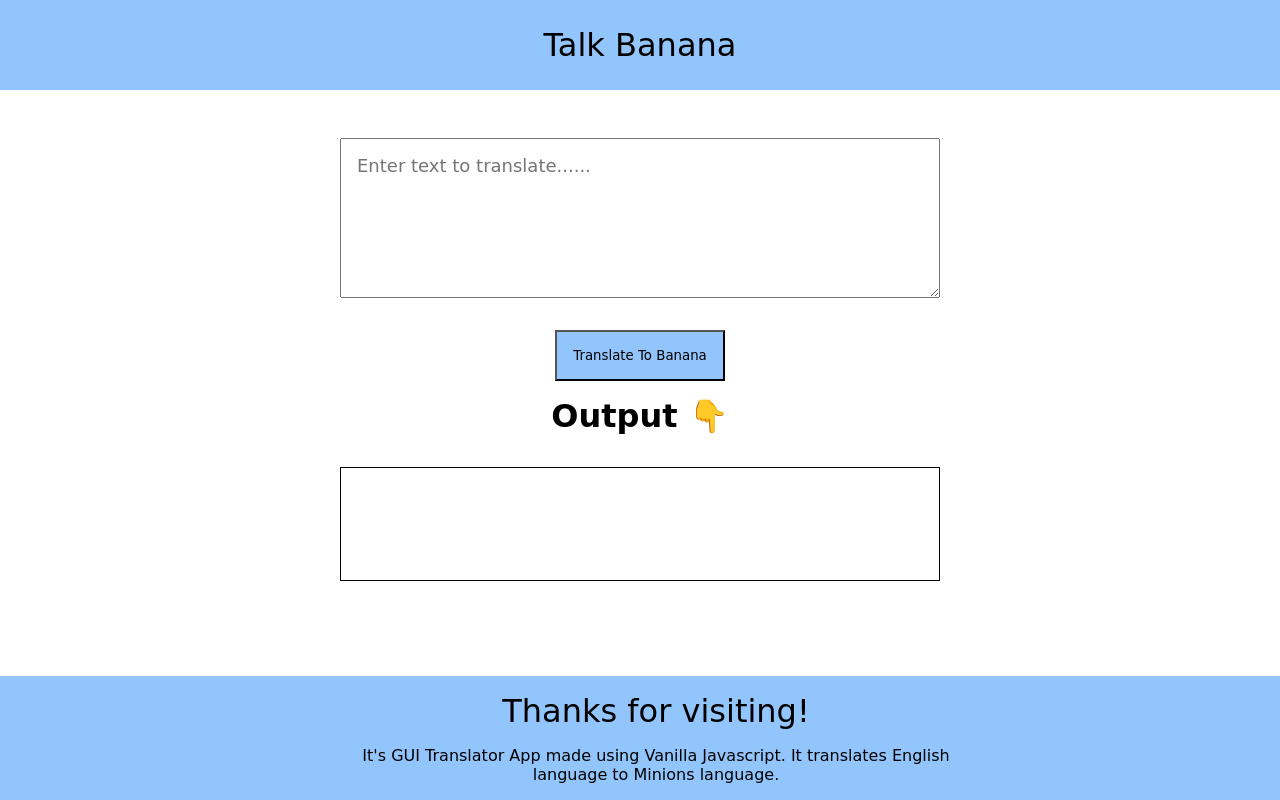
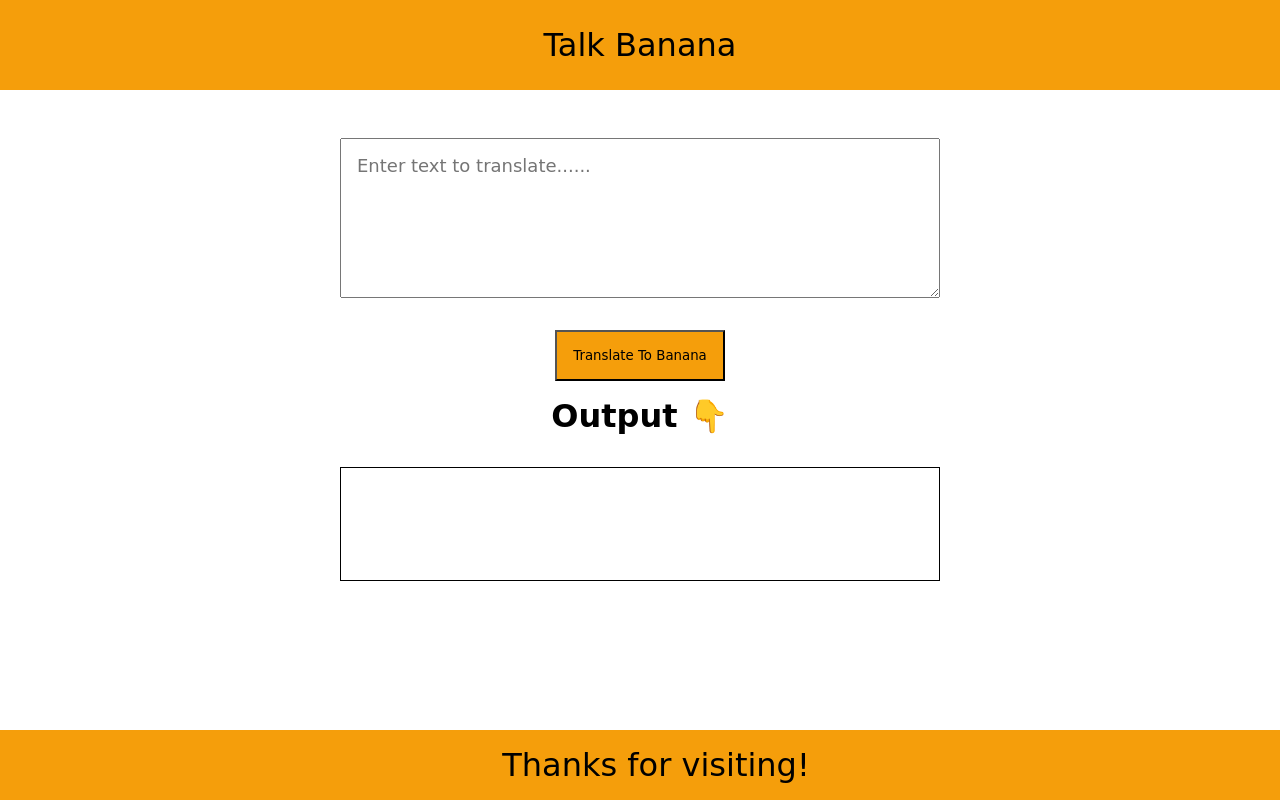
Before and after one commit to Raj-Thombare/banana-talk, a plain HTML site: page index.html in a window 1280 px wide. Drawn offline with Linux system fonts and the light colour scheme.

Commit message:
style: done

```diff
--- a/index.html
+++ b/index.html
@@ -19,7 +19,6 @@
    </main>
     <footer>
         <div>Thanks for visiting!</div>
-        <p style="margin-top:1rem ;">It's GUI Translator App made using Vanilla Javascript. It translates English language to Minions language.</p>
     </footer>
 
     <script src="app.js"></script>
--- a/style.css
+++ b/style.css
@@ -13,7 +13,7 @@ main {
 
 
 :root {
-    --primary:#93C5FD;
+    --primary:#F59E0B;
     --black:black;
     --width-break:600px;
 }
```
